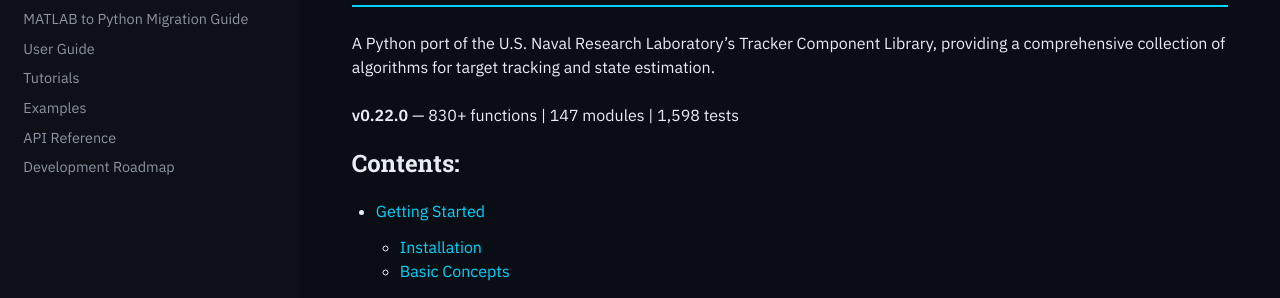
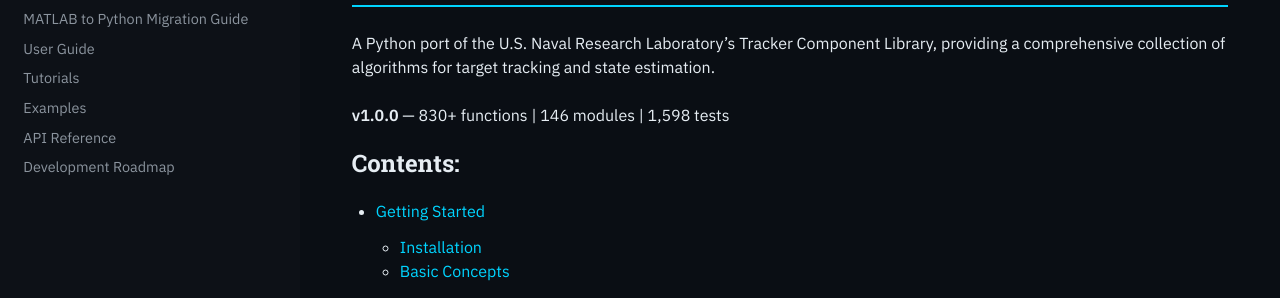
Before and after one commit to nedonatelli/TCL, a Sphinx documentation site: the page built from docs/index.rst, in a window 1280 px wide and 900 px high. Shown: the part 164-462 px from the top of the window. Built offline with Sphinx 7.4.7 and the Read the Docs theme 3.1.0, drawn with Linux system fonts in a browser that asks for light colours.

Commit message:
Update: Fix landing page version to v1.0.0

```diff
--- a/docs/index.rst
+++ b/docs/index.rst
@@ -5,7 +5,7 @@
 providing a comprehensive collection of algorithms for target tracking and
 state estimation.
 
-**v0.22.0** — 830+ functions | 147 modules | 1,598 tests
+**v1.0.0** — 830+ functions | 146 modules | 1,598 tests
 
 .. toctree::
    :maxdepth: 2
```
